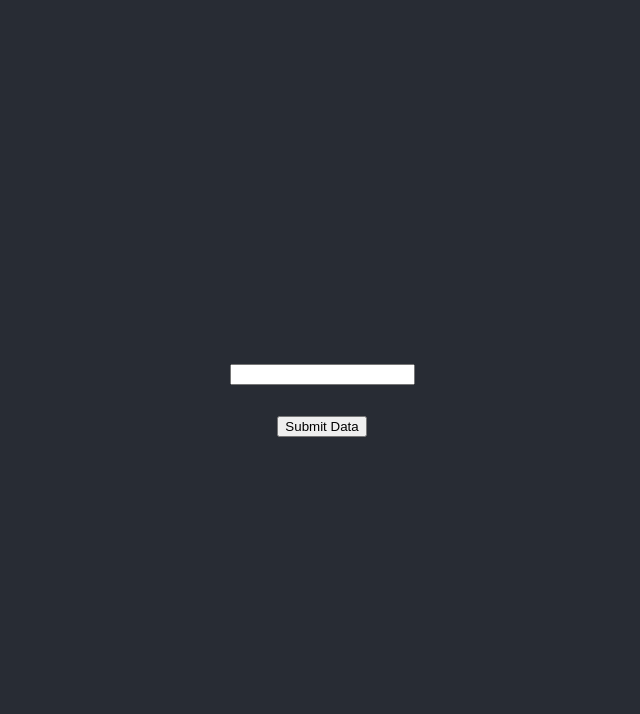
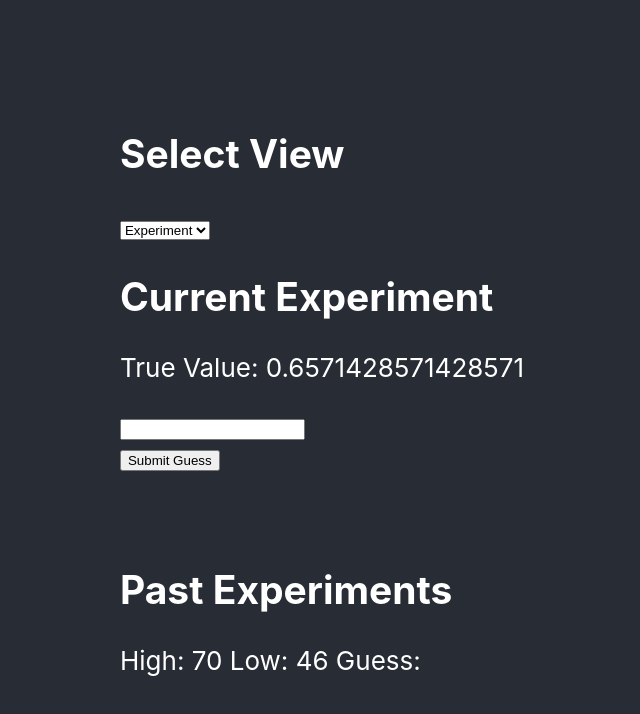
Before and after one commit to mastlouis/03-experiment, a React (Create React App) app in the folder react-firebase/: page / in a window 1280 px wide. Shown: the top 714 px of the page, without its empty margins (318-958 px from the left). Built offline with nearby package versions, Linux system fonts and the light colour scheme.

Commit message:
Prototype frontend with trials and views

```diff
--- a/react-firebase/src/App.js
+++ b/react-firebase/src/App.js
@@ -1,6 +1,245 @@
 import React, { Component } from 'react';
 import './App.css';
 import fire from './firebase';
+
+class Experiment extends Component{
+  constructor(props) {
+    super(props);
+    let firstNumbers = generateHighLow()
+    let firstTrial = {
+      guess: null,
+      high: firstNumbers.high,
+      low: firstNumbers.low,
+    };
+    this.state = {
+      trials: [firstTrial],
+      select: 'Experiment',
+      survey: {
+        familiarity: "little",
+      }
+    };
+  }
+
+  nextTrial = guess => {
+    const trials = this.state.trials.slice();
+    trials[trials.length - 1].guess = guess;
+    let nextNumbers = generateHighLow();
+    trials.push({
+      guess: null,
+      high: nextNumbers.high,
+      low: nextNumbers.low,
+    });
+    this.setState({
+      trials: trials,
+      select: 'Experiment',
+      survey: this.state.survey,
+    })
+  }
+
+  handleChange=e=> {
+    this.setState({
+      trials: this.state.trials,
+      select: e.target.value,
+      survey: this.state.survey,
+    })
+  }
+
+  submitSurvey = response => {
+    this.setState({
+      trials: this.state.trials,
+      select: this.state.select,
+      survey: response,
+    })
+  }
+
+  renderContent() {
+    switch (this.state.select) {
+      case 'Experiment':
+        return (
+          <div>
+            <h2>Current Experiment</h2>
+            <VisForm
+              high={this.state.trials[this.state.trials.length - 1].high}
+              low={this.state.trials[this.state.trials.length - 1].low}
+              nextTrial={this.nextTrial}
+              key={this.state.trials.length - 1}
+            />
+          </div>
+        )
+      case 'About':
+        return (
+          <div>
+            <h2>About</h2>
+            <p>
+              This experiment was developed for Graduate Data Vis. The assignment
+              is based on <a href="https://www.youtube.com/watch?v=dQw4w9WgXcQ">
+              this</a> impressive-sounding research paper.
+            </p>
+          </div>
+        )
+      case 'Survey':
+        return (
+          <div>
+            <h2>Survey</h2>
+            <p>Please answer the following questions.</p>
+            <Survey submitSurvey={this.submitSurvey}/>
+          </div>
+        )
+    }
+  }
+
+  render() {
+    console.log(this.state.trials)
+    console.log(`length: ${this.state.trials.length}`)
+    return(
+      <div id="experiment">
+        <h2>Select View</h2>
+        <select value={this.state.value} onChange={this.handleChange}>
+          <option value="Experiment">Experiment</option>
+          <option value="Survey">Survey</option>
+          <option value="About">About</option>
+        </select>
+
+        {this.renderContent()}
+        <br/>
+        <br/>
+        <h2>Past Experiments</h2>
+        {this.state.trials.map((trial, index) => {
+          return(
+            <p key={index}>
+              High: {trial.high} Low: {trial.low} Guess: {trial.guess}
+            </p>
+          );
+        })}
+      </div>
+    )
+  }
+}
+
+class Survey extends Component {
+  constructor(props) {
+    super(props);
+    this.state = {
+      familiarity: '',
+    }
+  }
+
+  handleChangeFamiliarity=e=> {
+    this.setState({
+      familiarity: e.target.value,
+    })
+  }
+
+  render() {
+    return (
+      <div>
+        <label>
+          How familiar would you say you are with data visualizations?
+          <select value={this.state.familiarity} onChange={this.handleChangeFamiliarity}>
+            <option value="Little">
+              Data Vis? Sorry, vis isn't my type.
+            </option>
+            <option value="A lot">
+              I was born with eyes. I've been vizzing all my life!
+            </option>
+          </select>
+        </label>
+        <button type="submit" onClick={() => this.props.submitSurvey(this.state)}>Submit</button>
+      </div>
+    )
+  }
+}
+
+function generateHighLow() {
+  let high = 0;
+  let low = 0;
+  while ((high - low) < 0.1) {
+    high = Math.floor((Math.random() * 100) + 1);
+    low = Math.floor((Math.random() * 100) + 1);
+    if (low > high){
+      let temp = low;
+      low = high;
+      high = temp;
+    }
+  }
+  return {
+    high: high,
+    low: low
+  };
+}
+
+class VisForm extends Component{
+  constructor(props) {
+    super(props);
+    this.state = {
+      guess: null,
+      message: this.props.message,
+    }
+  }
+
+  handleChange=e=> {
+    this.setState({
+      guess: e.target.value,
+      message: this.state.message,
+    });
+  }
+
+  handleSubmit=e=>{
+    let newMessage = this.state.guess ? `You were off by ${
+      Math.abs((this.props.low / this.props.high) - this.state.guess)
+    }` : `Please enter a guess.`;
+    this.setState({
+      guess: this.state.guess,
+      message: newMessage,
+    });
+  }
+
+  renderError() {
+    if (this.state.message) {
+      return (
+        <div>
+          <p>{this.state.message}</p>
+          <br/>
+          <button
+            type="button"
+            onClick={() => this.props.nextTrial(this.state.guess)}
+          >Next Trial</button>
+        </div>
+      )
+    }
+    return null;
+  }
+
+  render() {
+    return(
+      <div className="vis-form">
+        <p>True Value: {this.props.low / this.props.high}</p>
+        <input
+          type="number"
+          onChange={this.handleChange}
+        ></input>
+        <br/>
+        <button type="submit" onClick={this.handleSubmit}>Submit Guess</button>
+        {this.renderError()}
+      </div>
+    );
+  }
+}
+
+// class VisField extends Component {
+//   render() {
+//     return (
+//       <div>
+//         <p>{this.props.question}</p>
+//         <input
+//           type="number"
+//           placeholder="50"
+//           onChange={this.props.handleChange}
+//         ></input>
+//       </div>
+//     )
+//   }
+// }
 
 class App extends Component{
 
@@ -27,9 +266,10 @@ class App extends Component{
   render(){
     return (
       <div className="App-header">
-        <input type="text" id="inputText" onChange={this.changeText}></input>
-        <br/>
-        <button onClick={this.submit}>Submit Data</button>
+        <Experiment/>
+        {/* <input type="text" id="inputText" onChange={this.changeText}></input> */}
+        {/* <br/> */}
+        {/* <button onClick={this.submit}>Submit Data</button> */}
       </div>
     );
   }
```
Also changed, not shown: 1 other file (tests, documents, lock files or other folders).
